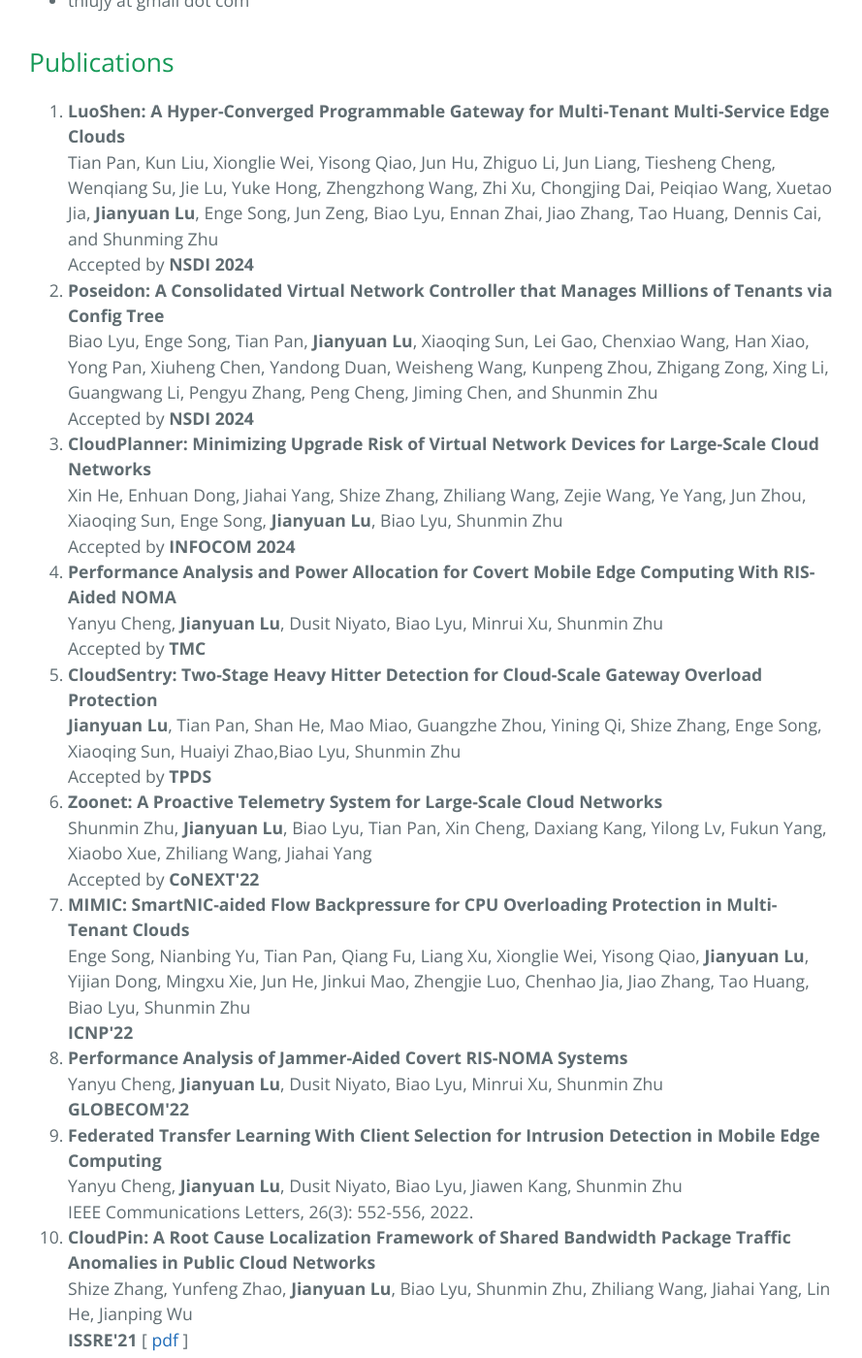
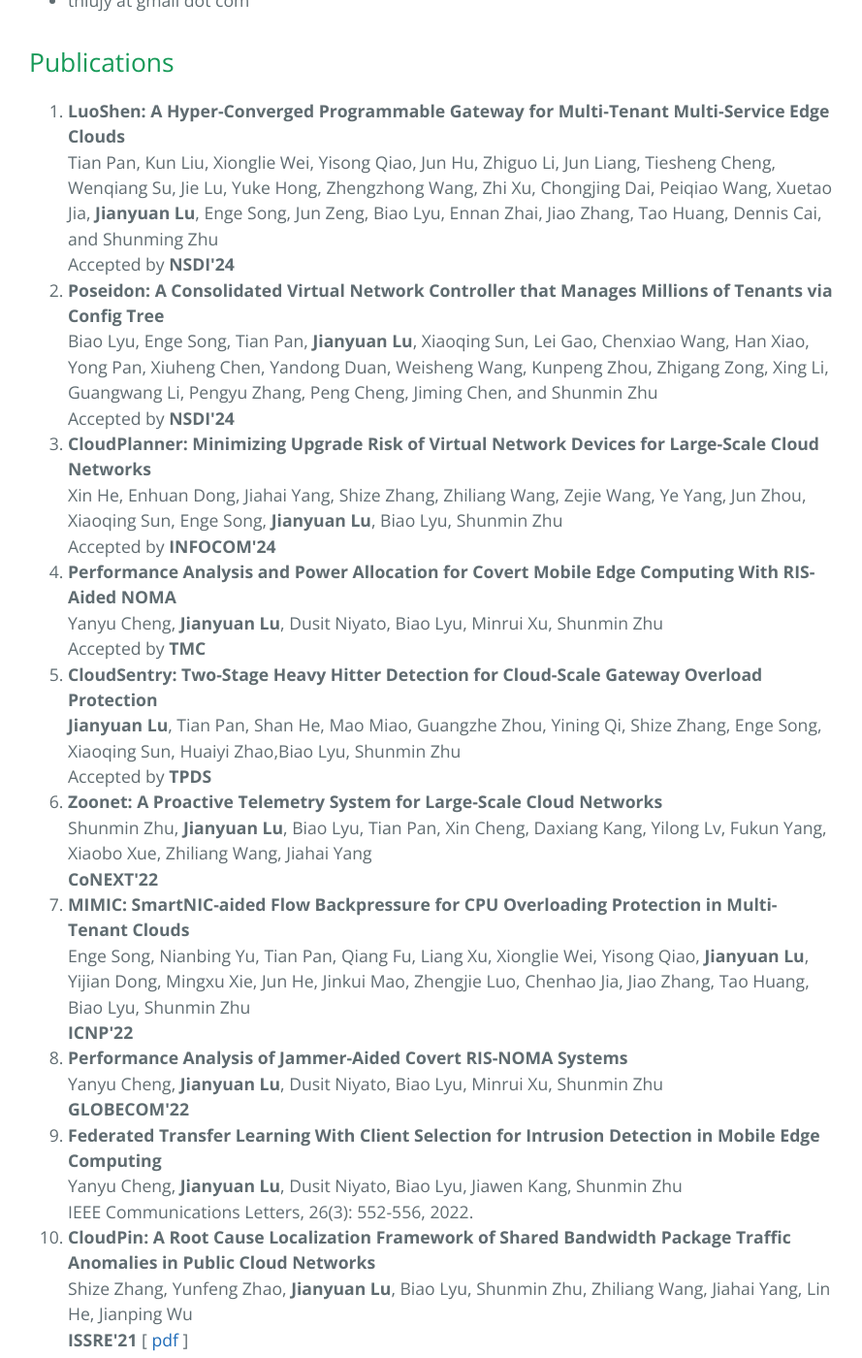
Before and after one commit to thlujy/thlujy.github.io, a Jekyll site: the page docs/index.html, which Jekyll copies as it is, in a window 1280 px wide and 1400 px high, scrolled down 984 px. Shown: the whole window at 97% size, without its empty margins (194-1083 px from the left). Built offline with Jekyll 4.4.1, drawn with Linux system fonts in a browser that asks for light colours.

Commit message:
Update papers

```diff
--- a/docs/index.html
+++ b/docs/index.html
@@ -56,12 +56,12 @@
 
 <h2 id="publications">Publications</h2>
 <ol>
-  <li><strong>LuoShen: A Hyper-Converged Programmable Gateway for Multi-Tenant Multi-Service Edge Clouds</strong><br>Tian Pan, Kun Liu, Xionglie Wei, Yisong Qiao, Jun Hu, Zhiguo Li, Jun Liang, Tiesheng Cheng, Wenqiang Su, Jie Lu, Yuke Hong, Zhengzhong Wang, Zhi Xu, Chongjing Dai, Peiqiao Wang, Xuetao Jia, <strong>Jianyuan Lu</strong>, Enge Song, Jun Zeng, Biao Lyu, Ennan Zhai, Jiao Zhang, Tao Huang, Dennis Cai, and Shunming Zhu<br>Accepted by <strong>NSDI 2024</strong></li>
-  <li><strong>Poseidon: A Consolidated Virtual Network Controller that Manages Millions of Tenants via Config Tree</strong><br>Biao Lyu, Enge Song, Tian Pan, <strong>Jianyuan Lu</strong>, Xiaoqing Sun, Lei Gao, Chenxiao Wang, Han Xiao, Yong Pan, Xiuheng Chen, Yandong Duan, Weisheng Wang, Kunpeng Zhou, Zhigang Zong, Xing Li, Guangwang Li, Pengyu Zhang, Peng Cheng, Jiming Chen, and Shunmin Zhu<br>Accepted by <strong>NSDI 2024</strong></li>
-  <li><strong>CloudPlanner: Minimizing Upgrade Risk of Virtual Network Devices for Large-Scale Cloud Networks</strong><br>Xin He, Enhuan Dong, Jiahai Yang, Shize Zhang, Zhiliang Wang, Zejie Wang, Ye Yang, Jun Zhou, Xiaoqing Sun, Enge Song, <strong>Jianyuan Lu</strong>, Biao Lyu, Shunmin Zhu<br>Accepted by <strong>INFOCOM 2024</strong></li>
+  <li><strong>LuoShen: A Hyper-Converged Programmable Gateway for Multi-Tenant Multi-Service Edge Clouds</strong><br>Tian Pan, Kun Liu, Xionglie Wei, Yisong Qiao, Jun Hu, Zhiguo Li, Jun Liang, Tiesheng Cheng, Wenqiang Su, Jie Lu, Yuke Hong, Zhengzhong Wang, Zhi Xu, Chongjing Dai, Peiqiao Wang, Xuetao Jia, <strong>Jianyuan Lu</strong>, Enge Song, Jun Zeng, Biao Lyu, Ennan Zhai, Jiao Zhang, Tao Huang, Dennis Cai, and Shunming Zhu<br>Accepted by <strong>NSDI'24</strong></li>
+  <li><strong>Poseidon: A Consolidated Virtual Network Controller that Manages Millions of Tenants via Config Tree</strong><br>Biao Lyu, Enge Song, Tian Pan, <strong>Jianyuan Lu</strong>, Xiaoqing Sun, Lei Gao, Chenxiao Wang, Han Xiao, Yong Pan, Xiuheng Chen, Yandong Duan, Weisheng Wang, Kunpeng Zhou, Zhigang Zong, Xing Li, Guangwang Li, Pengyu Zhang, Peng Cheng, Jiming Chen, and Shunmin Zhu<br>Accepted by <strong>NSDI'24</strong></li>
+  <li><strong>CloudPlanner: Minimizing Upgrade Risk of Virtual Network Devices for Large-Scale Cloud Networks</strong><br>Xin He, Enhuan Dong, Jiahai Yang, Shize Zhang, Zhiliang Wang, Zejie Wang, Ye Yang, Jun Zhou, Xiaoqing Sun, Enge Song, <strong>Jianyuan Lu</strong>, Biao Lyu, Shunmin Zhu<br>Accepted by <strong>INFOCOM'24</strong></li>
   <li><strong>Performance Analysis and Power Allocation for Covert Mobile Edge Computing With RIS-Aided NOMA</strong><br>Yanyu Cheng, <strong>Jianyuan Lu</strong>, Dusit Niyato, Biao Lyu, Minrui Xu, Shunmin Zhu<br>Accepted by <strong>TMC</strong></li>
   <li><strong>CloudSentry: Two-Stage Heavy Hitter Detection for Cloud-Scale Gateway Overload Protection</strong><br><strong>Jianyuan Lu</strong>, Tian Pan, Shan He, Mao Miao, Guangzhe Zhou, Yining Qi, Shize Zhang, Enge Song, Xiaoqing Sun, Huaiyi Zhao,Biao Lyu, Shunmin Zhu<br>Accepted by <strong>TPDS</strong></li>
-  <li><strong>Zoonet: A Proactive Telemetry System for Large-Scale Cloud Networks</strong><br>Shunmin Zhu, <strong>Jianyuan Lu</strong>, Biao Lyu, Tian Pan, Xin Cheng, Daxiang Kang, Yilong Lv, Fukun Yang, Xiaobo Xue, Zhiliang Wang, Jiahai Yang<br>Accepted by <strong>CoNEXT'22</strong></li>
+  <li><strong>Zoonet: A Proactive Telemetry System for Large-Scale Cloud Networks</strong><br>Shunmin Zhu, <strong>Jianyuan Lu</strong>, Biao Lyu, Tian Pan, Xin Cheng, Daxiang Kang, Yilong Lv, Fukun Yang, Xiaobo Xue, Zhiliang Wang, Jiahai Yang<br><strong>CoNEXT'22</strong></li>
   <li><strong>MIMIC: SmartNIC-aided Flow Backpressure for CPU Overloading Protection in Multi-Tenant Clouds</strong><br>Enge Song, Nianbing Yu, Tian Pan, Qiang Fu, Liang Xu, Xionglie Wei, Yisong Qiao, <strong>Jianyuan Lu</strong>, Yijian Dong, Mingxu Xie, Jun He, Jinkui Mao, Zhengjie Luo, Chenhao Jia, Jiao Zhang, Tao Huang, Biao Lyu, Shunmin Zhu<br><strong>ICNP'22</strong></li>
   <li><strong>Performance Analysis of Jammer-Aided Covert RIS-NOMA Systems</strong><br>Yanyu Cheng, <strong>Jianyuan Lu</strong>, Dusit Niyato, Biao Lyu, Minrui Xu, Shunmin Zhu<br><strong>GLOBECOM'22</strong></li>
   <li><strong>Federated Transfer Learning With Client Selection for Intrusion Detection in Mobile Edge Computing</strong><br>Yanyu Cheng, <strong>Jianyuan Lu</strong>, Dusit Niyato, Biao Lyu, Jiawen Kang, Shunmin Zhu<br>IEEE Communications Letters, 26(3): 552-556, 2022.</li>
```
